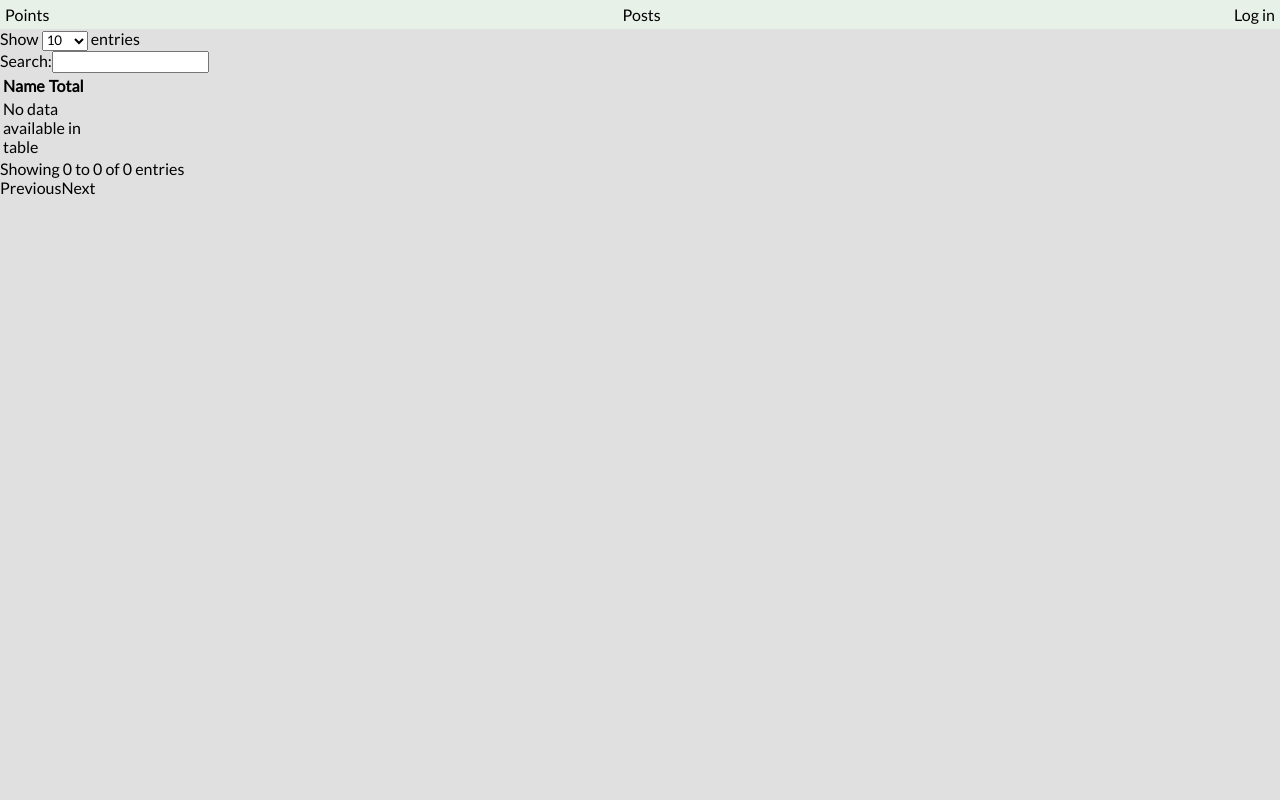
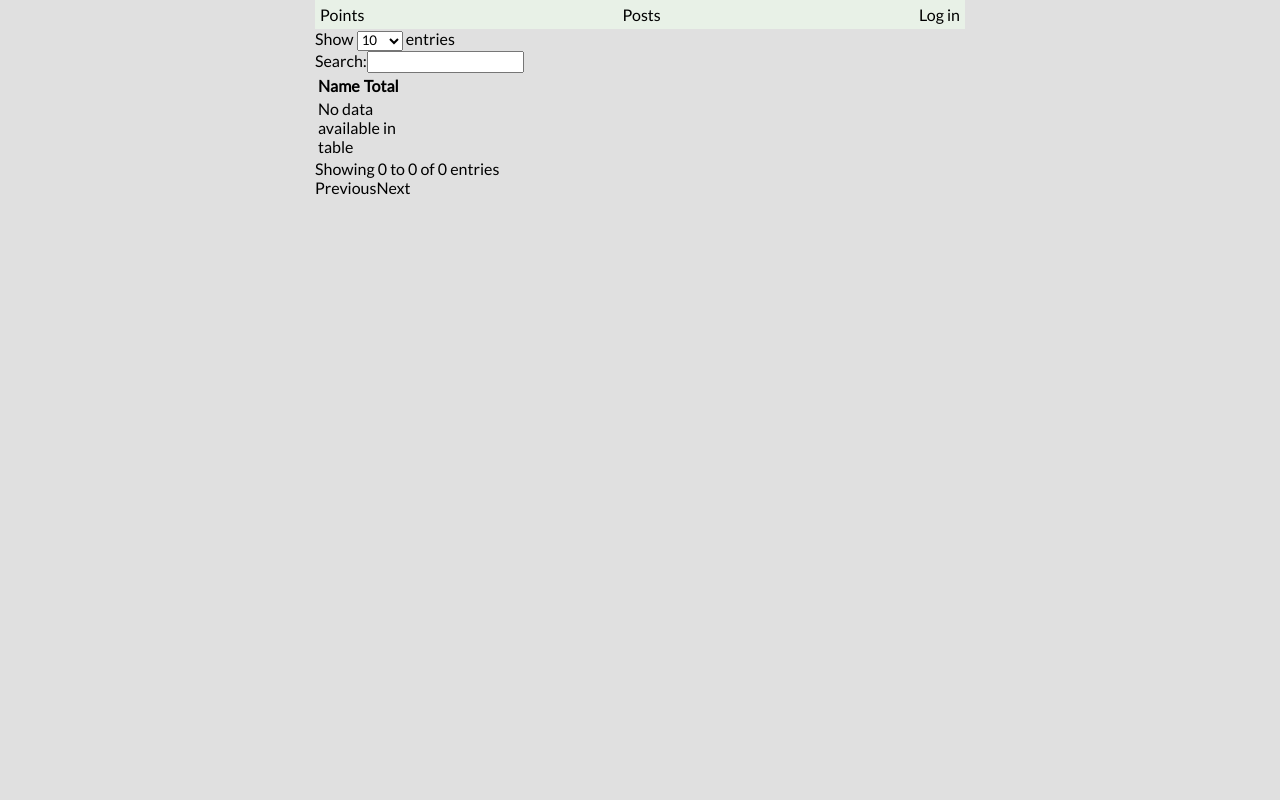
Before and after one commit to wizgrao/club-site, a PHP site: page /checkPoints.php in a window 1280 px wide. Run offline with PHP 8.4, Linux system fonts and the light colour scheme; data that the repository does not hold is empty; some libraries are stand-ins or nearby versions.

Commit message:
edit css

```diff
--- a/theme.css
+++ b/theme.css
@@ -16,8 +16,8 @@ ul.header {
 }
 html, body{
     display: block;
-    width: 100%;
-    margin:0px;
+    max-width: 650px;
+    margin:0px auto;
     padding: 0px;
     background-color: #e0e0e0;
 }
```
